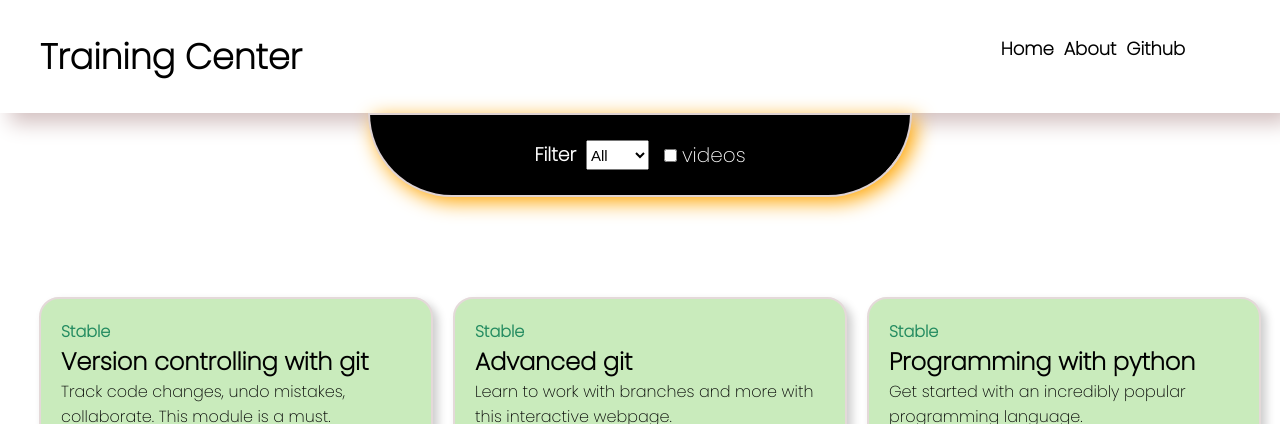
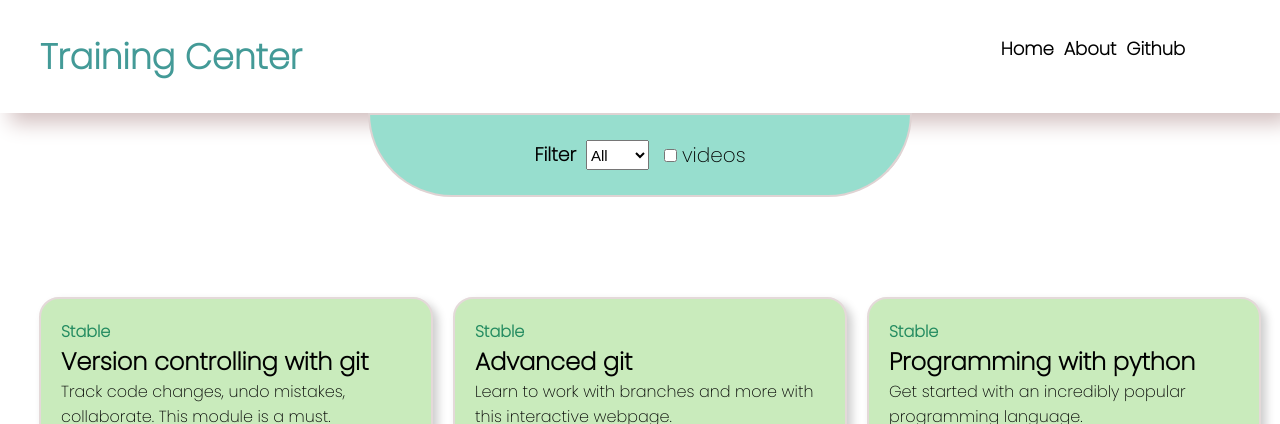
Before and after one commit to kowais915/Training-center, a Gatsby site: page / in a window 1280 px wide. Shown: the top 424 px of the page. Built offline with nearby package versions, Linux system fonts and the light colour scheme; Gatsby itself is replaced by a stand-in of ours.

Commit message:
changed styles for the navbar and the filter component

```diff
--- a/src/pages/index.js
+++ b/src/pages/index.js
@@ -56,6 +56,8 @@ export default function Home({data}) {
     <Layout>
 
       <div className="main">
+
+
 
 
        {/* filter */}
--- a/src/styles/filter.module.css
+++ b/src/styles/filter.module.css
@@ -6,11 +6,11 @@
     margin: 0px auto;
     margin-bottom: -60px;
     padding: 20px;
-    box-shadow: 5px 5px 20px orange;
+    box-shadow: 5px 5px 20px CBEDD5;
     border-bottom-left-radius: 200px;
     border-bottom-right-radius: 200px;
-    background-color: black;
-    color: white;
+    background-color: #97DECE;
+    color: black;
 
     display: flex;
     justify-content: center;
--- a/src/styles/navbar.module.css
+++ b/src/styles/navbar.module.css
@@ -1,7 +1,7 @@
 .navbar{
     display: flex;
     background-color: white;
-    color: black;
+    color: #439A97;
     padding: 30px 40px;
     justify-content: space-between;
     box-shadow: 10px 10px 20px rgb(211, 192, 192);
@@ -30,7 +30,7 @@
 }
 
 .title{
-    font-weight: bolder;
+    font-weight: 900;
 
     font-size: 35px;
 }
```
